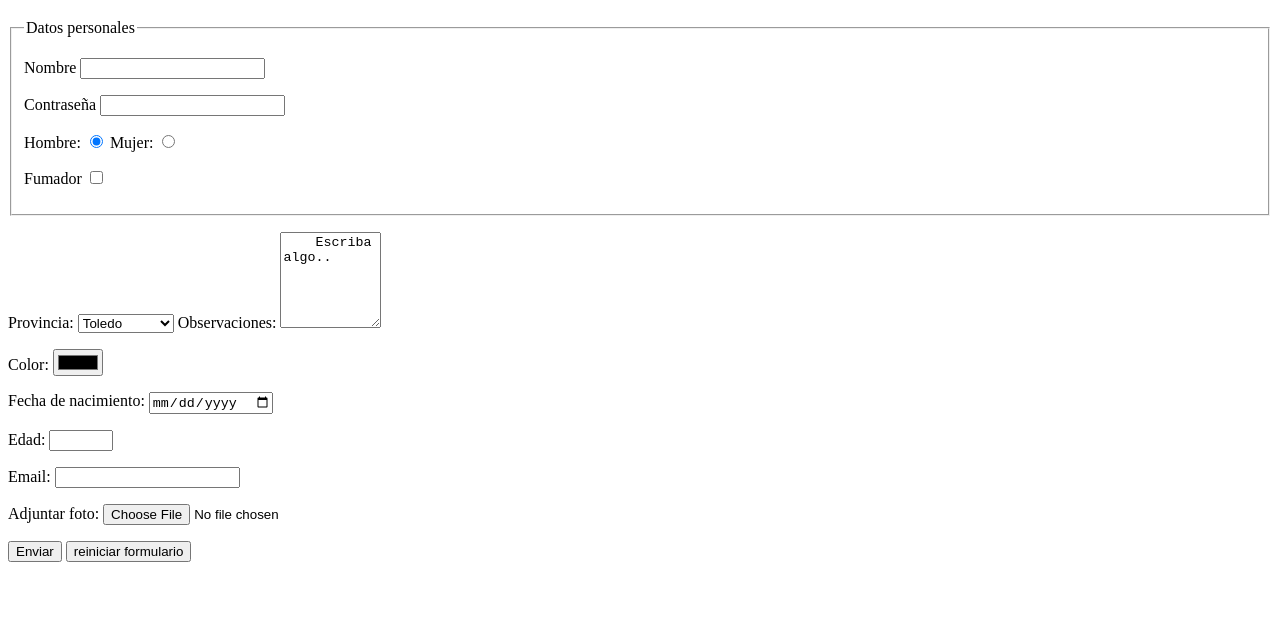
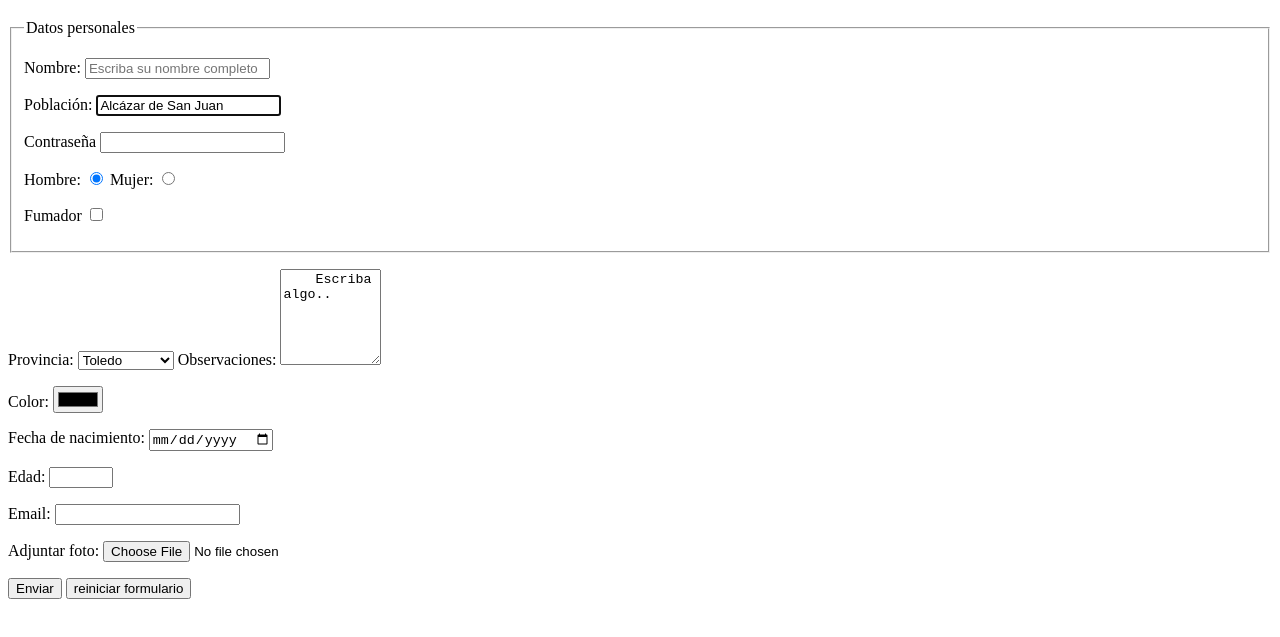
Before and after one commit to Beatrizdelalamo/FORMULARIOS-2, a plain HTML site: page index.html in a window 1280 px wide. Shown: the part 61-698 px from the top of the page. Drawn offline with Linux system fonts and the light colour scheme.

Commit message:
Version2

```diff
--- a/index.html
+++ b/index.html
@@ -11,16 +11,25 @@
     <fieldset>
         <legend>Datos personales</legend>
     <p>
-        <label for="nombre">Nombre</label>
+        <label for="nombre">Nombre:</label>
         <input type="text"
         maxlength="6"
-        name="nombre"
+        name="nombre" required
+        placeholder="Escriba su nombre completo"
         id="nombre">
+    </p>
+    <p>
+        <label for="poblacion">Población:</label>
+        <input type="text" value="Alcázar de San Juan"
+        maxlength="50"
+        name="poblacion" autofocus
+        id="poblacion">
     </p>
     <p>
         <label for="contraseña">Contraseña</label>
         <input type="password"
         maxlength="6"
+        minlength="4"
         name="contraseña"
         id="contraseña">
     </p>
```
